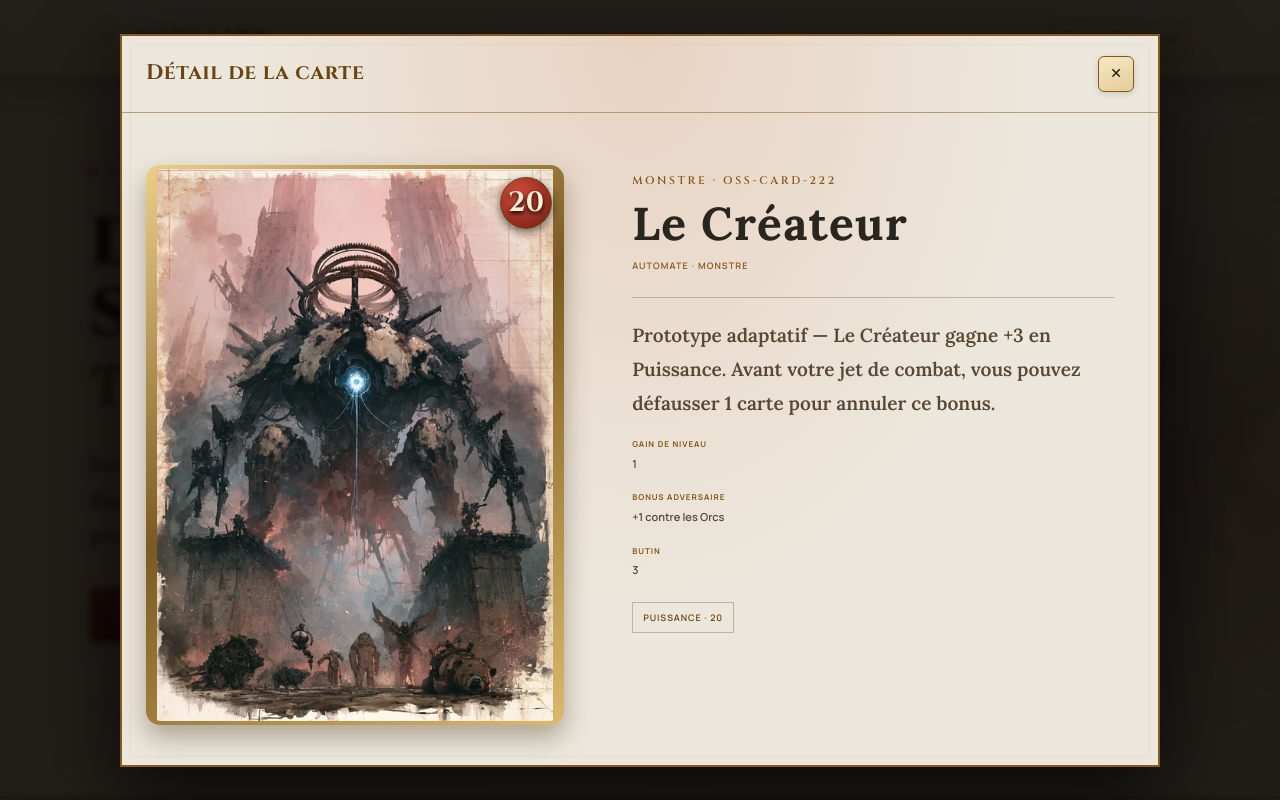
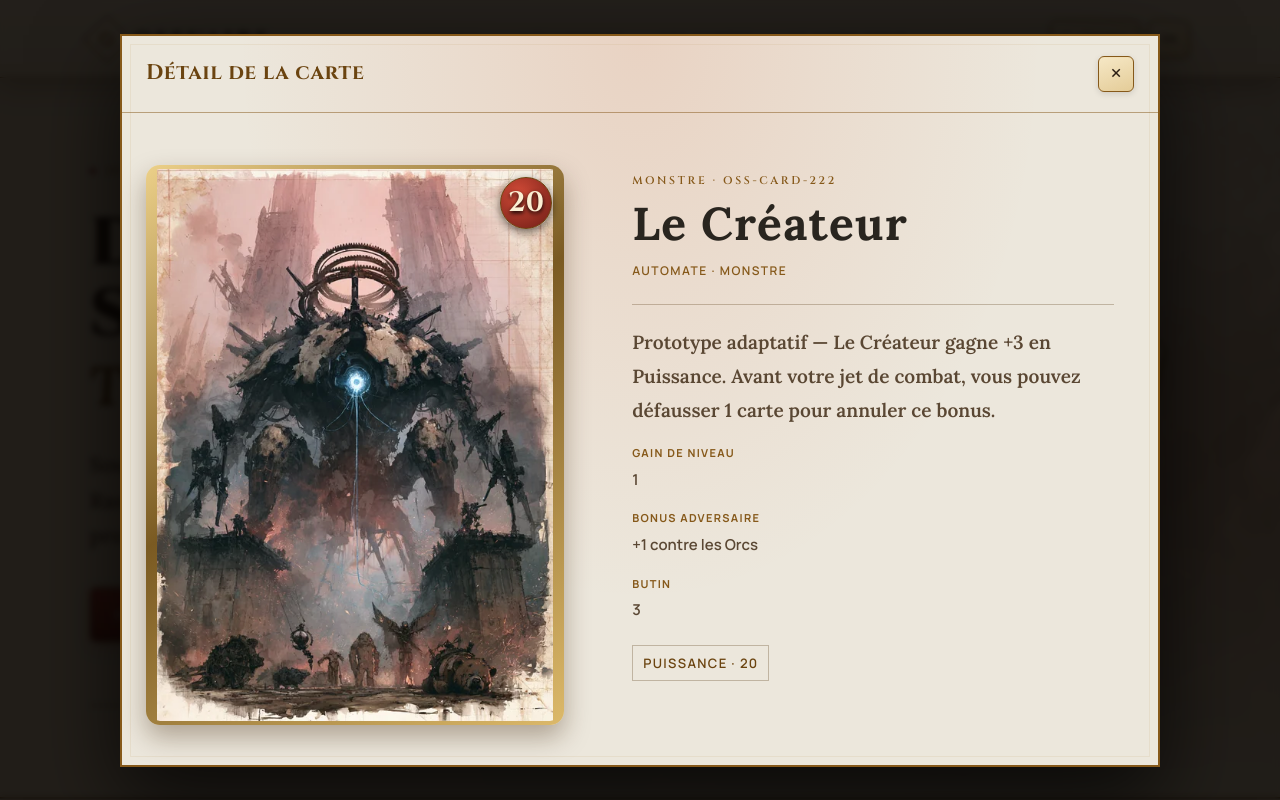
Before and after one commit to G33KOO/Ossuary-game, a React (Vite) app: page / in a window 1280 px wide. Both pictures are taken after a click on the button 942 px from the left and 383 px from the top of the page. Shown: the top 800 px of the page. Built offline with nearby package versions, Linux system fonts and the light colour scheme.

Commit message:
Increase card detail metadata and power label font sizes

```diff
--- a/src/App.css
+++ b/src/App.css
@@ -1217,7 +1217,7 @@ h2 em {
 
 .dialog-subtitle {
   color: var(--card-accent);
-  font-size: 9px;
+  font-size: 12px;
   letter-spacing: 0.12em;
   text-transform: uppercase;
 }
@@ -1234,7 +1234,7 @@ h2 em {
 
 .dialog-detail {
   color: var(--muted);
-  font-size: 11px;
+  font-size: 15px;
   line-height: 1.7;
   margin: 17px 0 0;
 }
@@ -1242,7 +1242,7 @@ h2 em {
 .dialog-detail strong {
   color: var(--card-accent);
   display: block;
-  font-size: 8px;
+  font-size: 11px;
   letter-spacing: 0.12em;
   margin-bottom: 4px;
   text-transform: uppercase;
@@ -1252,7 +1252,7 @@ h2 em {
   border: 1px solid var(--line);
   color: var(--gold-light);
   display: inline-block;
-  font-size: 9px;
+  font-size: 13px;
   letter-spacing: 0.1em;
   margin-top: 22px;
   padding: 8px 10px;
--- a/src/components/card-details-mobile.css
+++ b/src/components/card-details-mobile.css
@@ -8,11 +8,11 @@
   .card-dialog .dialog-body { padding: 0; min-width: 0; }
   .card-dialog .dialog-body .eyebrow { font-size: 8px; letter-spacing: .04em; margin: 0 0 6px; }
   .card-dialog .dialog-body h2 { font-size: 20px; line-height: 1.15; margin: 0 0 6px; }
-  .card-dialog .dialog-subtitle { margin: 4px 0; font-size: 8px; letter-spacing: .04em; }
+  .card-dialog .dialog-subtitle { margin: 4px 0; font-size: 11px; letter-spacing: .04em; }
   .card-dialog .dialog-rule { margin-top: 8px; padding-top: 8px; font-size: 12px; line-height: 1.45; }
-  .card-dialog .dialog-detail { margin: 7px 0 0; font-size: 10px; line-height: 1.35; }
-  .card-dialog .dialog-detail strong { display: inline; font-size: 9px; margin-right: 5px; letter-spacing: 0; }
-  .card-dialog .dialog-value { display: inline-block; margin-top: 8px; padding: 4px 6px; font-size: 10px; }
+  .card-dialog .dialog-detail { margin: 7px 0 0; font-size: 12px; line-height: 1.35; }
+  .card-dialog .dialog-detail strong { display: inline; font-size: 10px; margin-right: 5px; letter-spacing: 0; }
+  .card-dialog .dialog-value { display: inline-block; margin-top: 8px; padding: 4px 6px; font-size: 12px; }
   .card-dialog .dialog-actions { margin-top: 12px; padding-top: 8px; position: sticky; bottom: 0; background: var(--card-surface); }
   .card-dialog .dialog-actions .button { min-height: 44px; width: 100%; padding: 8px; font-size: 11px; }
   .card-dialog .variant-switch { flex-wrap: wrap; gap: 4px; padding: 0; margin-top: 6px; }
```
